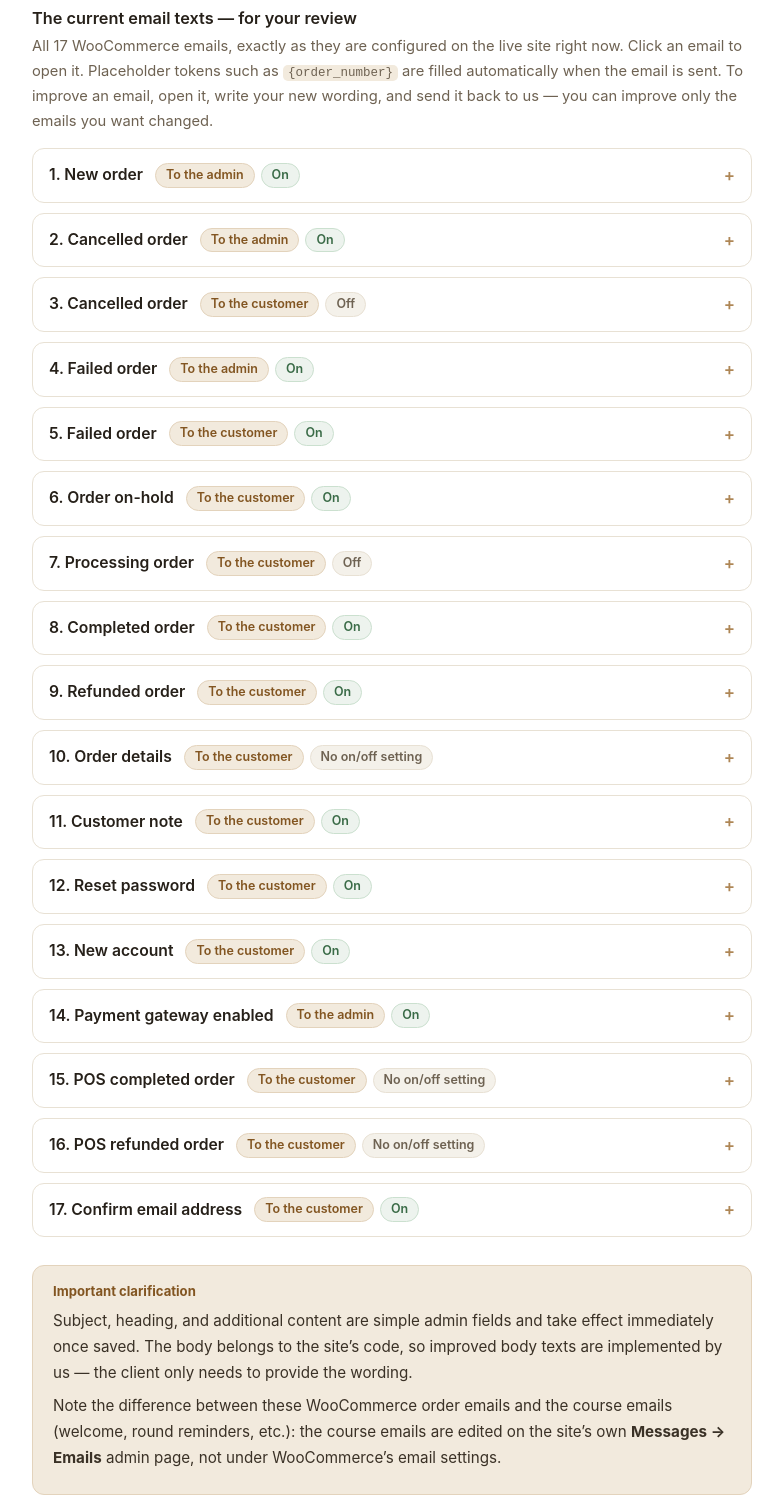
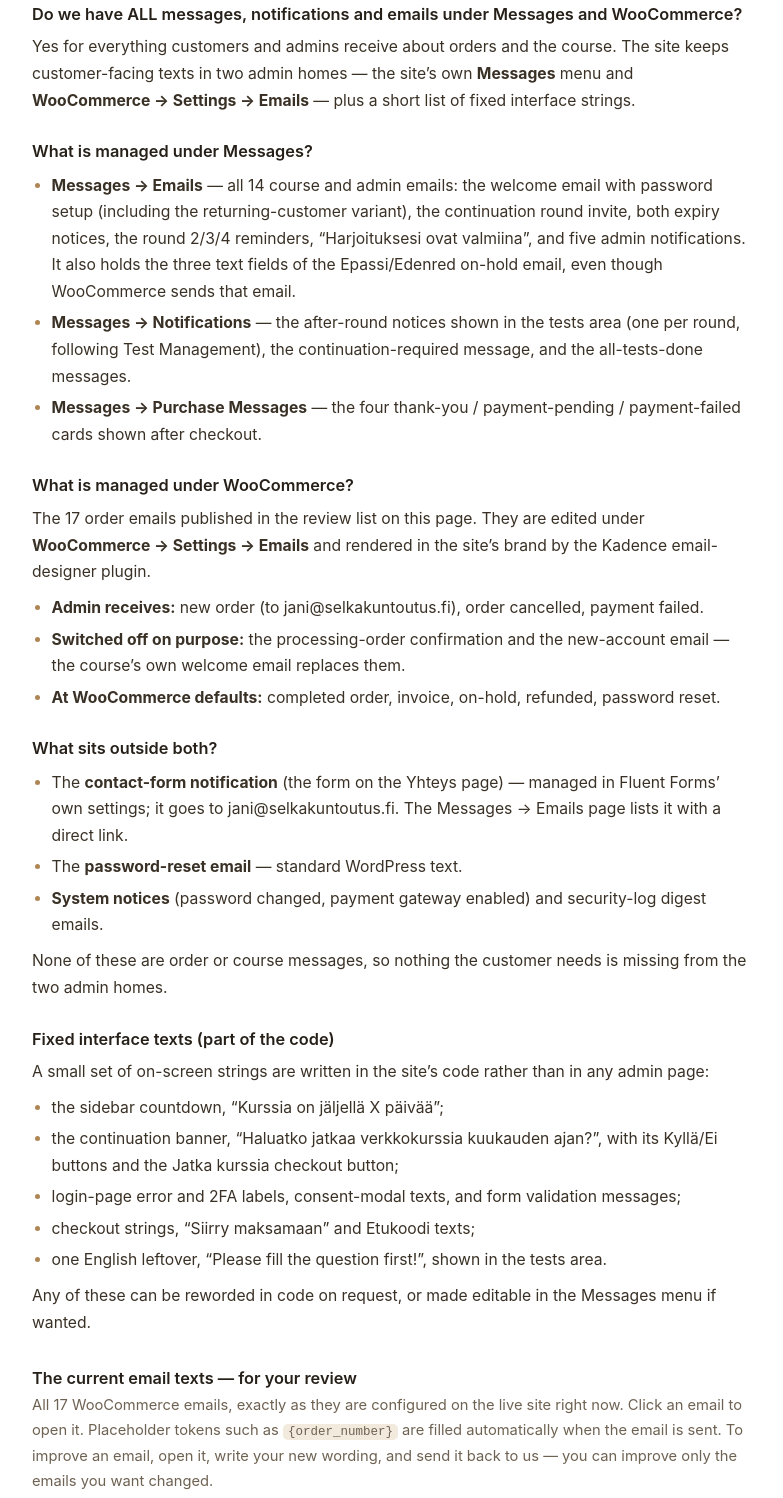
Before and after one commit to mdhemalakanda/landing-variants, a plain HTML site: page client-qa.html in a window 1280 px wide. Shown: the part 3694-5192 px from the top of the page, without its empty margins (366-1149 px from the left). Drawn offline with Linux system fonts and the light colour scheme.

Commit message:
Q2: add coverage overview of all message locations (Messages menu, WooCommerce, fixed texts)
Co-Authored-By: Claude Code <noreply@anthropic.com>

```diff
--- a/client-qa.html
+++ b/client-qa.html
@@ -766,6 +766,43 @@
           <li>The <strong>completed-order body is already customized in Finnish</strong> (the course-material instructions), set up in code earlier.</li>
           <li>The admin&rsquo;s new-order email also contains PixelYourSite tracking data below the order details.</li>
         </ul>
+
+        <h3>Do we have ALL messages, notifications and emails under Messages and WooCommerce?</h3>
+        <p>Yes for everything customers and admins receive about orders and the course. The site keeps customer-facing texts in two admin homes &mdash; the site&rsquo;s own <strong>Messages</strong> menu and <strong>WooCommerce &rarr; Settings &rarr; Emails</strong> &mdash; plus a short list of fixed interface strings.</p>
+
+        <h3>What is managed under Messages?</h3>
+        <ul>
+          <li><strong>Messages &rarr; Emails</strong> &mdash; all 14 course and admin emails: the welcome email with password setup (including the returning-customer variant), the continuation round invite, both expiry notices, the round 2/3/4 reminders, &ldquo;<span lang="fi">Harjoituksesi ovat valmiina</span>&rdquo;, and five admin notifications. It also holds the three text fields of the Epassi/Edenred on-hold email, even though WooCommerce sends that email.</li>
+          <li><strong>Messages &rarr; Notifications</strong> &mdash; the after-round notices shown in the tests area (one per round, following Test Management), the continuation-required message, and the all-tests-done messages.</li>
+          <li><strong>Messages &rarr; Purchase Messages</strong> &mdash; the four thank-you / payment-pending / payment-failed cards shown after checkout.</li>
+        </ul>
+
+        <h3>What is managed under WooCommerce?</h3>
+        <p>The 17 order emails published in the review list on this page. They are edited under <strong>WooCommerce &rarr; Settings &rarr; Emails</strong> and rendered in the site&rsquo;s brand by the Kadence email-designer plugin.</p>
+        <ul>
+          <li><strong>Admin receives:</strong> new order (to jani@selkakuntoutus.fi), order cancelled, payment failed.</li>
+          <li><strong>Switched off on purpose:</strong> the processing-order confirmation and the new-account email &mdash; the course&rsquo;s own welcome email replaces them.</li>
+          <li><strong>At WooCommerce defaults:</strong> completed order, invoice, on-hold, refunded, password reset.</li>
+        </ul>
+
+        <h3>What sits outside both?</h3>
+        <ul>
+          <li>The <strong>contact-form notification</strong> (the form on the <span lang="fi">Yhteys</span> page) &mdash; managed in Fluent Forms&rsquo; own settings; it goes to jani@selkakuntoutus.fi. The Messages &rarr; Emails page lists it with a direct link.</li>
+          <li>The <strong>password-reset email</strong> &mdash; standard WordPress text.</li>
+          <li><strong>System notices</strong> (password changed, payment gateway enabled) and security-log digest emails.</li>
+        </ul>
+        <p>None of these are order or course messages, so nothing the customer needs is missing from the two admin homes.</p>
+
+        <h3>Fixed interface texts (part of the code)</h3>
+        <p>A small set of on-screen strings are written in the site&rsquo;s code rather than in any admin page:</p>
+        <ul>
+          <li>the sidebar countdown, &ldquo;<span lang="fi">Kurssia on jäljellä X päivää</span>&rdquo;;</li>
+          <li>the continuation banner, &ldquo;<span lang="fi">Haluatko jatkaa verkkokurssia kuukauden ajan?</span>&rdquo;, with its <span lang="fi">Kyllä</span>/<span lang="fi">Ei</span> buttons and the <span lang="fi">Jatka kurssia</span> checkout button;</li>
+          <li>login-page error and 2FA labels, consent-modal texts, and form validation messages;</li>
+          <li>checkout strings, &ldquo;<span lang="fi">Siirry maksamaan</span>&rdquo; and <span lang="fi">Etukoodi</span> texts;</li>
+          <li>one English leftover, &ldquo;Please fill the question first!&rdquo;, shown in the tests area.</li>
+        </ul>
+        <p>Any of these can be reworded in code on request, or made editable in the Messages menu if wanted.</p>
       </div>
 
             <section class="email-review" aria-label="Current email texts for review">
@@ -3860,6 +3897,10 @@
             <span>Applying improved texts (admin fields &amp; code)</span>
             <span class="chip chip--proposed">Proposed &mdash; waiting for the above</span>
           </li>
+          <li>
+            <span>Every message location mapped (Messages menu, WooCommerce, code)</span>
+            <span class="chip chip--done">Done</span>
+          </li>
         </ul>
       </section>
     </article>
```
